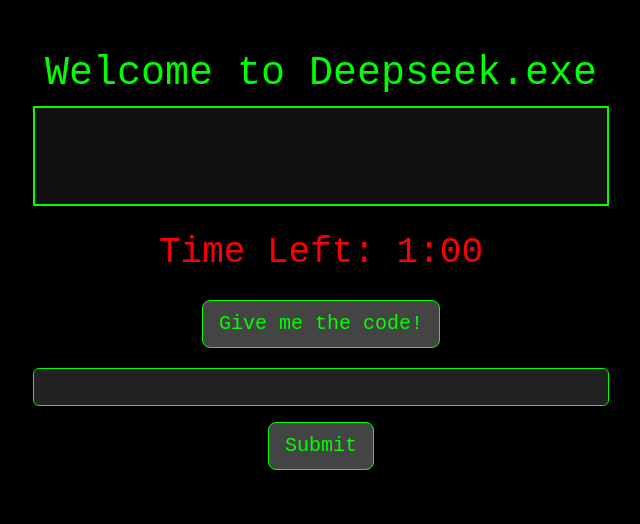
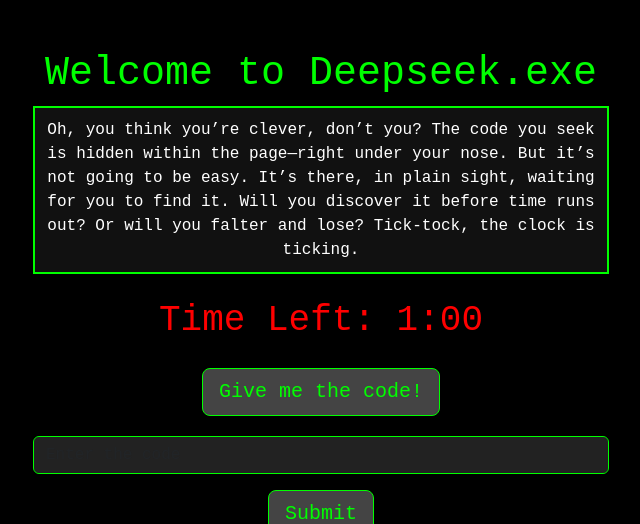
Before and after one commit to treytuscai/Deepseek.exe, a Flask app: page / in a window 1280 px wide. Shown: the top 524 px of the page, without its empty margins (319-959 px from the left). Run offline with Flask 3, Linux system fonts and the light colour scheme.

Commit message:
Added instruction message to chat

```diff
--- a/website/templates/index.html
+++ b/website/templates/index.html
@@ -1,5 +1,6 @@
 <!DOCTYPE html>
 <html lang="en">
+
 <head>
     <meta charset="UTF-8">
     <meta name="viewport" content="width=device-width, initial-scale=1.0">
@@ -9,10 +10,14 @@
     <!-- Custom CSS -->
     <link rel="stylesheet" href="./static/deepseek.css">
 </head>
+
 <body>
     <div class="container">
         <h1>Welcome to Deepseek.exe</h1>
-        <div id="chat" class="chat"></div>
+        <div id="chat" class="chat">Oh, you think you’re clever, don’t you? The code you seek is hidden within the
+            page—right under your nose. But it’s not going to be easy. It’s there, in plain sight, waiting for you to
+            find it. Will you discover it before time runs out? Or will you falter and lose? Tick-tock, the clock is
+            ticking.</div>
         <div id="timer">Time Left: 1:00</div>
         <button id="getHintButton" onclick="getHint()" class="btn btn-lg">Give me the code!</button>
 
@@ -27,4 +32,5 @@
     <script src="https://cdn.jsdelivr.net/npm/bootstrap@5.3.0-alpha1/dist/js/bootstrap.min.js"></script>
     <script src="./static/js/deepseek.js"></script>
 </body>
+
 </html>
```
